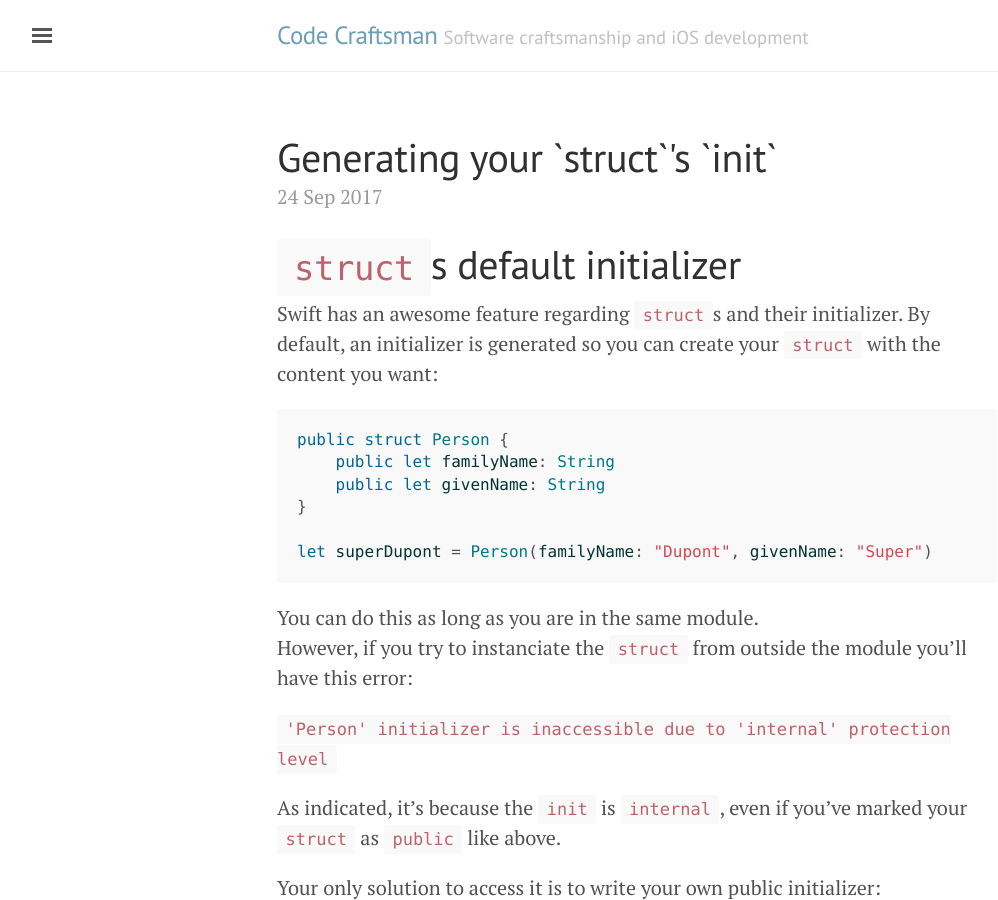
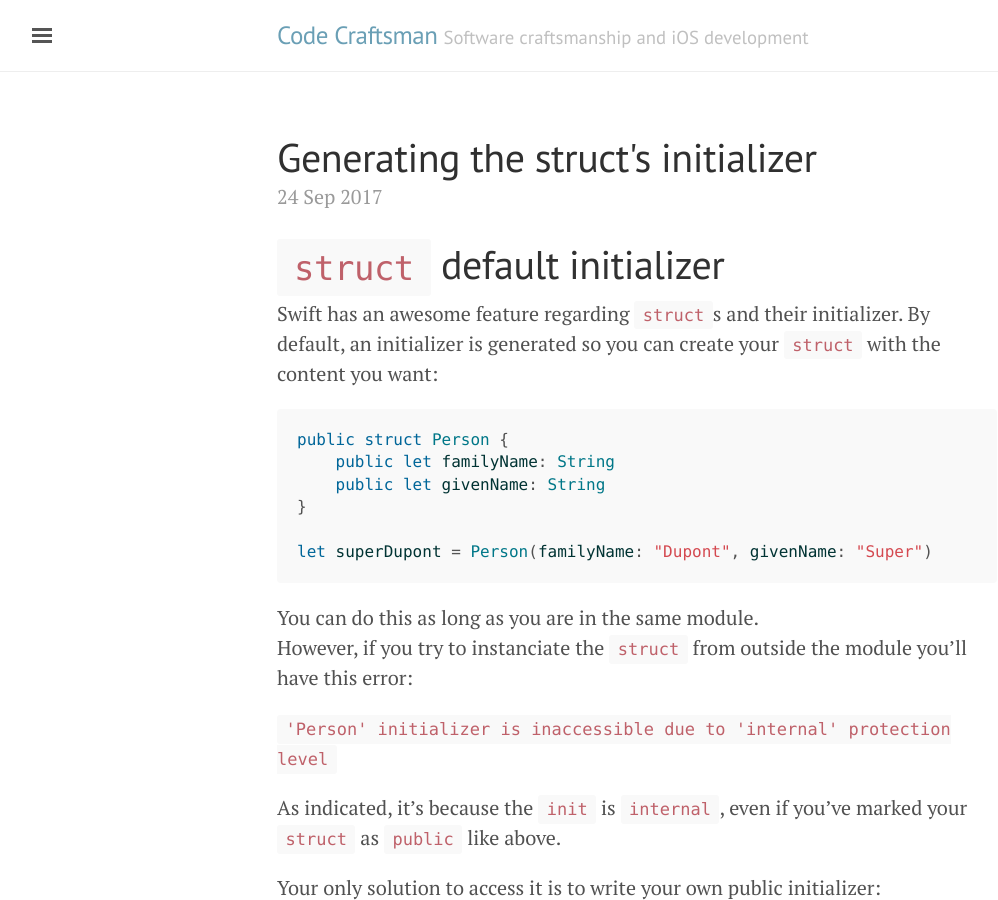
Before and after one commit to Liquidsoul/code-craftsman.fr, a Jekyll site: the page built from _posts/2017-09-24-AutoInit.md, in a window 1280 px wide and 900 px high. Shown: the whole window, without its empty margins (3-1001 px from the left). Built offline with Jekyll 4.4.1, drawn with Linux system fonts in a browser that asks for light colours.

Commit message:
[post][AutoInit] fix some titles
- remove back-quote from the post title
- use singular in the first section title

```diff
--- a/_posts/2017-09-24-AutoInit.md
+++ b/_posts/2017-09-24-AutoInit.md
@@ -1,9 +1,9 @@
 ---
 layout: post
-title: Generating your `struct`'s `init`
+title: Generating the struct's initializer
 ---
 
-# `struct`s default initializer
+# `struct` default initializer
 
 Swift has an awesome feature regarding `struct`s and their initializer. By default, an initializer is generated so you can create your `struct` with the content you want:
 
```
